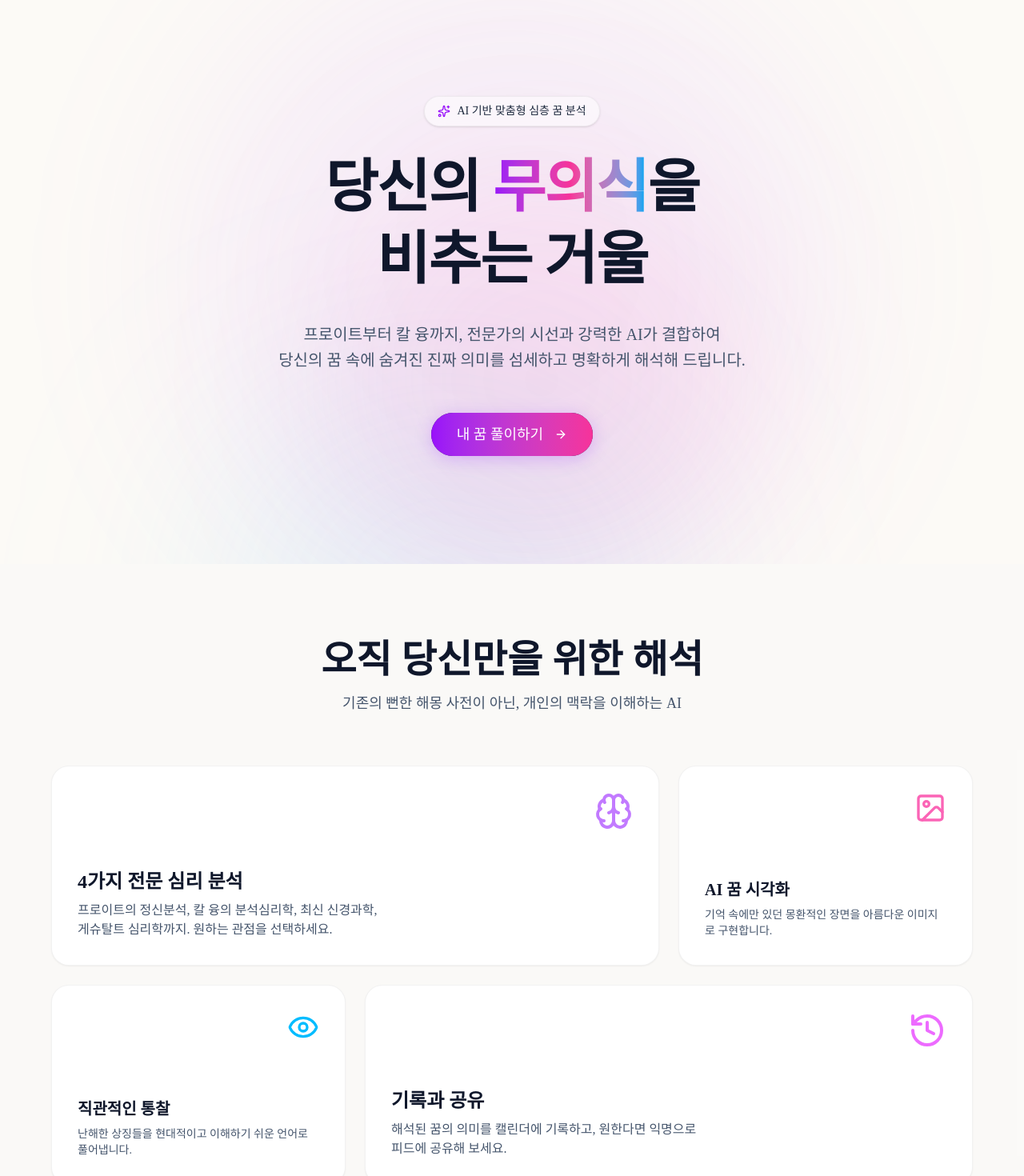
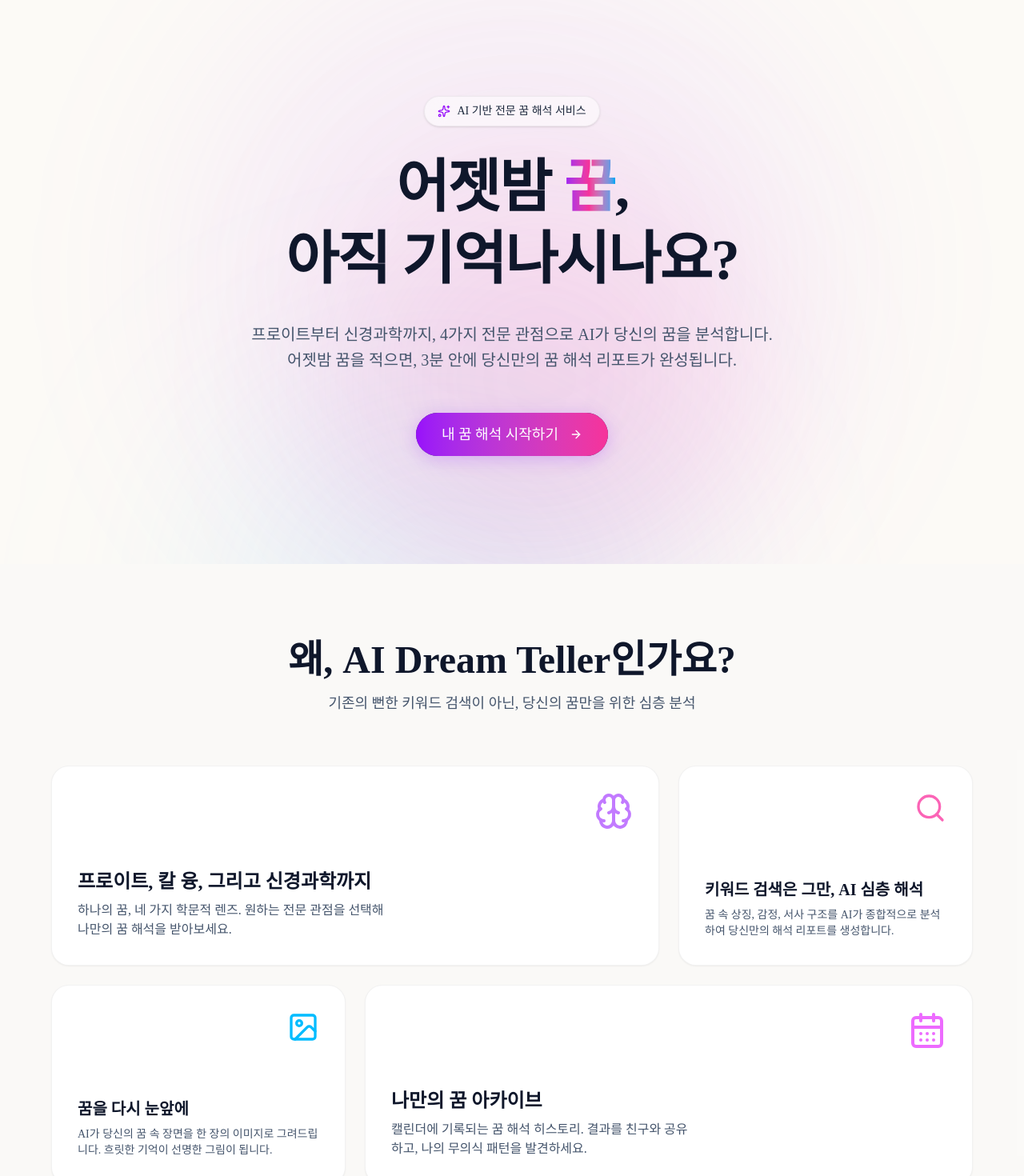
Before and after one commit to cobaetoo/ai-dream-teller, a Next.js app: page / in a window 1280 px wide. Shown: the part 80-1550 px from the top of the page at 80% size. Built offline with nearby package versions, Linux system fonts and the light colour scheme.

Commit message:
feat: 랜딩 페이지 후킹 카피 및 Bento Grid UI 개선
- PRD.md: 임팩트 있는 히어로 섹션 및 기능 소개 기획 내용 업데이트
- src/app/page.tsx: 기획안에 맞춘 히어로 섹션, CTA, 기능 소개(Bento Grid) 구현 및 시각적 효과 강화

```diff
--- a/src/app/page.tsx
+++ b/src/app/page.tsx
@@ -1,43 +1,67 @@
 import type { Metadata } from 'next';
 import Link from 'next/link';
 import { Button } from '@/components/ui/button';
-import { Sparkles, ArrowRight, Brain, Image as ImageIcon, Eye, History } from 'lucide-react';
+import {
+  Sparkles,
+  ArrowRight,
+  Brain,
+  Image as ImageIcon,
+  Search,
+  CalendarDays,
+} from 'lucide-react';
 
 export const metadata: Metadata = {
-  title: 'AI Dream Teller - 당신의 무의식을 비추는 거울',
-  description: 'AI가 분석하는 당신의 꿈, 심층적인 해몽과 이미지를 제공합니다.',
+  title: 'AI Dream Teller - 어젯밤 꿈, 아직 기억나시나요?',
+  description:
+    '프로이트부터 신경과학까지 4가지 전문 관점으로 AI가 당신의 꿈을 분석합니다. 3분 안에 당신만의 꿈 해석 리포트를 받아보세요.',
 };
 
-export default function HomePage() {
+const HomePage = () => {
   return (
     <div className="flex flex-col w-full min-h-screen">
       {/* 1. Hero Section */}
       <section className="relative w-full min-h-[90vh] flex flex-col items-center justify-center overflow-hidden px-4 py-20">
-        {/* Background glowing orbs */}
-        <div className="absolute top-1/2 left-1/2 -translate-x-1/2 -translate-y-1/2 w-[800px] h-[800px] bg-purple-400/20 rounded-full blur-[120px] pointer-events-none opacity-50" />
-        <div className="absolute top-1/3 left-1/3 w-[500px] h-[500px] bg-pink-400/30 rounded-full blur-[100px] pointer-events-none opacity-40 mix-blend-multiply" />
-        <div className="absolute top-2/3 right-1/3 w-[600px] h-[600px] bg-sky-300/30 rounded-full blur-[120px] pointer-events-none opacity-40 mix-blend-multiply" />
+        {/* 배경 오로라 효과 - 몽환적이고 은은한 분위기 연출 */}
+        <div className="absolute top-1/2 left-1/2 -translate-x-1/2 -translate-y-1/2 w-[800px] h-[800px] bg-purple-400/20 rounded-full blur-[120px] pointer-events-none opacity-50 animate-pulse" />
+        <div className="absolute top-1/3 left-1/3 w-[500px] h-[500px] bg-pink-400/30 rounded-full blur-[100px] pointer-events-none opacity-40 mix-blend-multiply animate-pulse [animation-delay:1s]" />
+        <div className="absolute top-2/3 right-1/3 w-[600px] h-[600px] bg-sky-300/30 rounded-full blur-[120px] pointer-events-none opacity-40 mix-blend-multiply animate-pulse [animation-delay:2s]" />
 
         <div className="relative z-10 flex flex-col items-center text-center max-w-4xl mx-auto space-y-8">
+          {/* 뱃지 - 서비스 핵심 키워드 한눈에 전달 */}
           <div className="inline-flex items-center gap-2 px-4 py-2 rounded-full bg-white/50 border border-black/5 backdrop-blur-md shadow-sm">
             <Sparkles className="w-4 h-4 text-purple-600" />
-            <span className="text-sm font-medium text-slate-800">AI 기반 맞춤형 심층 꿈 분석</span>
+            <span className="text-sm font-medium text-slate-800">
+              AI 기반 전문 꿈 해석 서비스
+            </span>
           </div>
 
+          {/* H1 - PRD 기획: "어젯밤 꿈, 아직 기억나시나요?" */}
           <h1 className="text-5xl md:text-7xl font-bold tracking-tight leading-tight text-slate-900">
-            당신의 <span className="text-transparent bg-clip-text bg-linear-to-r from-purple-600 via-pink-500 to-sky-500">무의식</span>을<br />
-            비추는 거울
+            어젯밤{' '}
+            <span className="text-transparent bg-clip-text bg-linear-to-r from-purple-600 via-pink-500 to-sky-500">
+              꿈
+            </span>
+            ,
+            <br />
+            아직 기억나시나요?
           </h1>
 
+          {/* Sub-text - PRD 기획: 전문성 + AI + 편리함 + 결과물 전달 */}
           <p className="text-lg md:text-xl text-slate-600 max-w-2xl leading-relaxed">
-            프로이트부터 칼 융까지, 전문가의 시선과 강력한 AI가 결합하여<br className="hidden md:block" />
-            당신의 꿈 속에 숨겨진 진짜 의미를 섬세하고 명확하게 해석해 드립니다.
+            프로이트부터 신경과학까지, 4가지 전문 관점으로 AI가 당신의 꿈을
+            분석합니다.
+            <br className="hidden md:block" />
+            어젯밤 꿈을 적으면, 3분 안에 당신만의 꿈 해석 리포트가 완성됩니다.
           </p>
 
+          {/* CTA - PRD 기획: "내 꿈 해석 시작하기" */}
           <div className="pt-4">
             <Link href="/dream-teller">
-              <Button size="lg" className="h-14 px-8 text-lg rounded-full bg-linear-to-r from-purple-600 to-pink-500 hover:from-purple-500 hover:to-pink-400 text-white shadow-[0_4px_20px_rgba(168,85,247,0.3)] hover:shadow-[0_4px_30px_rgba(168,85,247,0.4)] transition-all group cursor-pointer">
-                내 꿈 풀이하기
+              <Button
+                size="lg"
+                className="h-14 px-8 text-lg rounded-full bg-linear-to-r from-purple-600 to-pink-500 hover:from-purple-500 hover:to-pink-400 text-white shadow-[0_4px_20px_rgba(168,85,247,0.3)] hover:shadow-[0_4px_30px_rgba(168,85,247,0.4)] transition-all group cursor-pointer"
+              >
+                내 꿈 해석 시작하기
                 <ArrowRight className="ml-2 w-5 h-5 group-hover:translate-x-1 transition-transform" />
               </Button>
             </Link>
@@ -49,118 +73,183 @@ export default function HomePage() {
       <section className="relative w-full py-24 px-4 bg-zinc-50/50">
         <div className="max-w-6xl mx-auto flex flex-col items-center">
           <div className="text-center mb-16 space-y-4">
-            <h2 className="text-3xl md:text-5xl font-bold text-slate-900">오직 당신만을 위한 해석</h2>
-            <p className="text-slate-600 text-lg">기존의 뻔한 해몽 사전이 아닌, 개인의 맥락을 이해하는 AI</p>
+            <h2 className="text-3xl md:text-5xl font-bold text-slate-900">
+              왜, AI Dream Teller인가요?
+            </h2>
+            <p className="text-slate-600 text-lg">
+              기존의 뻔한 키워드 검색이 아닌, 당신의 꿈만을 위한 심층 분석
+            </p>
           </div>
 
           <div className="grid grid-cols-1 md:grid-cols-3 gap-6 w-full auto-rows-[250px]">
-            {/* Bento Item 1 - Large */}
-            <div className="md:col-span-2 relative group overflow-hidden rounded-3xl bg-white border border-black/5 shadow-xs p-8 flex flex-col justify-end hover:shadow-md hover:border-purple-500/30 transition-all">
-              <div className="absolute inset-0 bg-linear-to-br from-purple-100 to-transparent opacity-0 group-hover:opacity-100 transition-opacity" />
-              <Brain className="absolute top-8 right-8 w-12 h-12 text-purple-400 group-hover:text-purple-500 transition-colors" />
+            {/* Card 1 (Main/Large) - 전문 관점 선택 */}
+            <div className="md:col-span-2 relative group overflow-hidden rounded-3xl bg-white border border-black/5 shadow-xs p-8 flex flex-col justify-end hover:shadow-md hover:border-purple-500/30 transition-all duration-300">
+              <div className="absolute inset-0 bg-linear-to-br from-purple-100 to-transparent opacity-0 group-hover:opacity-100 transition-opacity duration-300" />
+              <Brain className="absolute top-8 right-8 w-12 h-12 text-purple-400 group-hover:text-purple-500 group-hover:scale-110 transition-all duration-300" />
               <div className="relative z-10">
-                <h3 className="text-2xl font-bold text-slate-900 mb-2">4가지 전문 심리 분석</h3>
-                <p className="text-slate-600 max-w-sm">프로이트의 정신분석, 칼 융의 분석심리학, 최신 신경과학, 게슈탈트 심리학까지. 원하는 관점을 선택하세요.</p>
+                <h3 className="text-2xl font-bold text-slate-900 mb-2">
+                  프로이트, 칼 융, 그리고 신경과학까지
+                </h3>
+                <p className="text-slate-600 max-w-sm">
+                  하나의 꿈, 네 가지 학문적 렌즈. 원하는 전문 관점을 선택해
+                  나만의 꿈 해석을 받아보세요.
+                </p>
               </div>
             </div>
 
-            {/* Bento Item 2 */}
-            <div className="relative group overflow-hidden rounded-3xl bg-white border border-black/5 shadow-xs p-8 flex flex-col justify-end hover:shadow-md hover:border-pink-500/30 transition-all">
-               <div className="absolute inset-0 bg-linear-to-br from-pink-100 to-transparent opacity-0 group-hover:opacity-100 transition-opacity" />
-               <ImageIcon className="absolute top-8 right-8 w-10 h-10 text-pink-400 group-hover:text-pink-500 transition-colors" />
+            {/* Card 2 - AI 심층 분석 */}
+            <div className="relative group overflow-hidden rounded-3xl bg-white border border-black/5 shadow-xs p-8 flex flex-col justify-end hover:shadow-md hover:border-pink-500/30 transition-all duration-300">
+              <div className="absolute inset-0 bg-linear-to-br from-pink-100 to-transparent opacity-0 group-hover:opacity-100 transition-opacity duration-300" />
+              <Search className="absolute top-8 right-8 w-10 h-10 text-pink-400 group-hover:text-pink-500 group-hover:scale-110 transition-all duration-300" />
               <div className="relative z-10">
-                 <h3 className="text-xl font-bold text-slate-900 mb-2">AI 꿈 시각화</h3>
-                 <p className="text-slate-600 text-sm">기억 속에만 있던 몽환적인 장면을 아름다운 이미지로 구현합니다.</p>
+                <h3 className="text-xl font-bold text-slate-900 mb-2">
+                  키워드 검색은 그만, AI 심층 해석
+                </h3>
+                <p className="text-slate-600 text-sm">
+                  꿈 속 상징, 감정, 서사 구조를 AI가 종합적으로 분석하여
+                  당신만의 해석 리포트를 생성합니다.
+                </p>
               </div>
             </div>
 
-            {/* Bento Item 3 */}
-            <div className="relative group overflow-hidden rounded-3xl bg-white border border-black/5 shadow-xs p-8 flex flex-col justify-end hover:shadow-md hover:border-blue-500/30 transition-all">
-               <div className="absolute inset-0 bg-linear-to-br from-sky-100 to-transparent opacity-0 group-hover:opacity-100 transition-opacity" />
-               <Eye className="absolute top-8 right-8 w-10 h-10 text-sky-400 group-hover:text-sky-500 transition-colors" />
+            {/* Card 3 - AI 꿈 시각화 */}
+            <div className="relative group overflow-hidden rounded-3xl bg-white border border-black/5 shadow-xs p-8 flex flex-col justify-end hover:shadow-md hover:border-blue-500/30 transition-all duration-300">
+              <div className="absolute inset-0 bg-linear-to-br from-sky-100 to-transparent opacity-0 group-hover:opacity-100 transition-opacity duration-300" />
+              <ImageIcon className="absolute top-8 right-8 w-10 h-10 text-sky-400 group-hover:text-sky-500 group-hover:scale-110 transition-all duration-300" />
               <div className="relative z-10">
-                 <h3 className="text-xl font-bold text-slate-900 mb-2">직관적인 통찰</h3>
-                 <p className="text-slate-600 text-sm">난해한 상징들을 현대적이고 이해하기 쉬운 언어로 풀어냅니다.</p>
+                <h3 className="text-xl font-bold text-slate-900 mb-2">
+                  꿈을 다시 눈앞에
+                </h3>
+                <p className="text-slate-600 text-sm">
+                  AI가 당신의 꿈 속 장면을 한 장의 이미지로 그려드립니다.
+                  흐릿한 기억이 선명한 그림이 됩니다.
+                </p>
               </div>
             </div>
 
-            {/* Bento Item 4 - Wide */}
-            <div className="md:col-span-2 relative group overflow-hidden rounded-3xl bg-white border border-black/5 shadow-xs p-8 flex flex-col justify-end hover:shadow-md hover:border-fuchsia-500/30 transition-all">
-               <div className="absolute inset-0 bg-linear-to-r from-fuchsia-100 to-transparent opacity-0 group-hover:opacity-100 transition-opacity" />
-               <History className="absolute top-8 right-8 w-12 h-12 text-fuchsia-400 group-hover:text-fuchsia-500 transition-colors" />
+            {/* Card 4 (Wide) - 기록 & 공유 */}
+            <div className="md:col-span-2 relative group overflow-hidden rounded-3xl bg-white border border-black/5 shadow-xs p-8 flex flex-col justify-end hover:shadow-md hover:border-fuchsia-500/30 transition-all duration-300">
+              <div className="absolute inset-0 bg-linear-to-r from-fuchsia-100 to-transparent opacity-0 group-hover:opacity-100 transition-opacity duration-300" />
+              <CalendarDays className="absolute top-8 right-8 w-12 h-12 text-fuchsia-400 group-hover:text-fuchsia-500 group-hover:scale-110 transition-all duration-300" />
               <div className="relative z-10">
-                 <h3 className="text-2xl font-bold text-slate-900 mb-2">기록과 공유</h3>
-                 <p className="text-slate-600 max-w-sm">해석된 꿈의 의미를 캘린더에 기록하고, 원한다면 익명으로 피드에 공유해 보세요.</p>
+                <h3 className="text-2xl font-bold text-slate-900 mb-2">
+                  나만의 꿈 아카이브
+                </h3>
+                <p className="text-slate-600 max-w-sm">
+                  캘린더에 기록되는 꿈 해석 히스토리. 결과를 친구와 공유하고,
+                  나의 무의식 패턴을 발견하세요.
+                </p>
               </div>
             </div>
           </div>
         </div>
       </section>
 
-      {/* 3. Recent Feeds Preview Section */}
+      {/* 3. 이전 유저들의 꿈 해몽 예시 리스트 섹션 */}
       <section className="relative w-full py-24 px-4 overflow-hidden">
         <div className="absolute top-0 right-0 w-[500px] h-[500px] bg-purple-200/50 rounded-full blur-[100px] pointer-events-none mix-blend-multiply" />
 
         <div className="max-w-6xl mx-auto relative z-10">
           <div className="flex flex-col md:flex-row md:items-end justify-between mb-12 gap-6">
             <div>
-              <h2 className="text-3xl font-bold text-slate-900 mb-4">다른 사람들의 꿈 이야기</h2>
-              <p className="text-slate-600">매일 업데이트되는 흥미롭고 신비로운 해몽 결과들</p>
+              <h2 className="text-3xl font-bold text-slate-900 mb-4">
+                다른 사람들의 꿈 이야기
+              </h2>
+              <p className="text-slate-600">
+                매일 업데이트되는 흥미롭고 신비로운 해몽 결과들
+              </p>
             </div>
             <Link href="/feeds" className="cursor-pointer">
-              <Button variant="outline" className="rounded-full border-slate-200 text-slate-700 hover:bg-slate-100 cursor-pointer">
-                더 많은 꿈 보기 <ArrowRight className="ml-2 w-4 h-4" />
+              <Button
+                variant="outline"
+                className="rounded-full border-slate-200 text-slate-700 hover:bg-slate-100 cursor-pointer"
+              >
+                더 많은 꿈 보기{' '}
+                <ArrowRight className="ml-2 w-4 h-4" />
               </Button>
             </Link>
           </div>
 
           <div className="grid grid-cols-1 sm:grid-cols-2 lg:grid-cols-3 gap-6">
-            {/* Dummy Card 1 */}
-            <Link href="/dream-result/dummy-1" className="block group cursor-pointer">
-              <div className="rounded-2xl bg-white border border-black/5 shadow-xs overflow-hidden h-full hover:shadow-lg transition-all">
+            {/* 더미 카드 1 - 이미지 포함 */}
+            <Link
+              href="/dream-result/dummy-1"
+              className="block group cursor-pointer"
+            >
+              <div className="rounded-2xl bg-white border border-black/5 shadow-xs overflow-hidden h-full hover:shadow-lg transition-all duration-300">
                 <div className="aspect-video w-full bg-linear-to-br from-indigo-200 to-purple-200 relative">
                   <div className="absolute inset-0 mix-blend-multiply bg-[url('https://images.unsplash.com/photo-1534447677768-be436bb09401?q=80&w=800&auto=format&fit=crop')] bg-cover bg-center" />
                 </div>
                 <div className="p-6">
                   <div className="flex items-center gap-2 mb-3">
-                    <span className="px-2 py-1 text-xs font-medium rounded-full bg-purple-100 text-purple-700">칼 융 기반</span>
+                    <span className="px-2 py-1 text-xs font-medium rounded-full bg-purple-100 text-purple-700">
+                      칼 융 기반
+                    </span>
                     <span className="text-xs text-slate-500">2시간 전</span>
                   </div>
-                  <h4 className="font-semibold text-lg text-slate-900 line-clamp-1 mb-2">하늘을 나는 고래를 본 꿈</h4>
-                  <p className="text-sm text-slate-600 line-clamp-2">당신이 마주한 고래는 거대한 무의식의 흐름을 상징합니다. 현재 겪고 있는 감정적 변화에 순응하라는 무의식의 메시지로 해석될 수 있습니다...</p>
+                  <h4 className="font-semibold text-lg text-slate-900 line-clamp-1 mb-2">
+                    하늘을 나는 고래를 본 꿈
+                  </h4>
+                  <p className="text-sm text-slate-600 line-clamp-2">
+                    당신이 마주한 고래는 거대한 무의식의 흐름을 상징합니다.
+                    현재 겪고 있는 감정적 변화에 순응하라는 무의식의
+                    메시지로 해석될 수 있습니다...
+                  </p>
                 </div>
               </div>
             </Link>
 
-            {/* Dummy Card 2 */}
-            <Link href="/dream-result/dummy-2" className="block group cursor-pointer">
-              <div className="rounded-2xl bg-white border border-black/5 shadow-xs overflow-hidden h-full hover:shadow-lg transition-all">
+            {/* 더미 카드 2 - 텍스트 전용 */}
+            <Link
+              href="/dream-result/dummy-2"
+              className="block group cursor-pointer"
+            >
+              <div className="rounded-2xl bg-white border border-black/5 shadow-xs overflow-hidden h-full hover:shadow-lg transition-all duration-300">
                 <div className="p-6 h-full flex flex-col justify-between">
                   <div>
                     <div className="flex items-center gap-2 mb-3">
-                      <span className="px-2 py-1 text-xs font-medium rounded-full bg-pink-100 text-pink-700">프로이트 기반</span>
+                      <span className="px-2 py-1 text-xs font-medium rounded-full bg-pink-100 text-pink-700">
+                        프로이트 기반
+                      </span>
                       <span className="text-xs text-slate-500">5시간 전</span>
                     </div>
-                    <h4 className="font-semibold text-lg text-slate-900 line-clamp-1 mb-2">끝없이 이어지는 계단</h4>
-                    <p className="text-sm text-slate-600 line-clamp-4">계단을 끊임없이 내려가는 꿈은 내면 깊은 곳으로 침잠하려는 욕구를 나타냅니다. 억압된 감정이나 피하고 싶었던 과거의 기억이 표면으로 드러나기 위한 준비 과정입니다.</p>
+                    <h4 className="font-semibold text-lg text-slate-900 line-clamp-1 mb-2">
+                      끝없이 이어지는 계단
+                    </h4>
+                    <p className="text-sm text-slate-600 line-clamp-4">
+                      계단을 끊임없이 내려가는 꿈은 내면 깊은 곳으로
+                      침잠하려는 욕구를 나타냅니다. 억압된 감정이나 피하고
+                      싶었던 과거의 기억이 표면으로 드러나기 위한 준비
+                      과정입니다.
+                    </p>
                   </div>
                 </div>
               </div>
             </Link>
 
-            {/* Dummy Card 3 */}
-            <Link href="/dream-result/dummy-3" className="block group cursor-pointer">
-              <div className="rounded-2xl bg-white border border-black/5 shadow-xs overflow-hidden h-full hover:shadow-lg transition-all">
+            {/* 더미 카드 3 - 이미지 포함 */}
+            <Link
+              href="/dream-result/dummy-3"
+              className="block group cursor-pointer"
+            >
+              <div className="rounded-2xl bg-white border border-black/5 shadow-xs overflow-hidden h-full hover:shadow-lg transition-all duration-300">
                 <div className="aspect-video w-full bg-linear-to-br from-sky-200 to-blue-200 relative">
                   <div className="absolute inset-0 mix-blend-multiply bg-[url('https://images.unsplash.com/photo-1518709268805-4e9042af9f23?q=80&w=800&auto=format&fit=crop')] bg-cover bg-center" />
                 </div>
                 <div className="p-6">
                   <div className="flex items-center gap-2 mb-3">
-                    <span className="px-2 py-1 text-xs font-medium rounded-full bg-sky-100 text-sky-700">신경과학 기반</span>
+                    <span className="px-2 py-1 text-xs font-medium rounded-full bg-sky-100 text-sky-700">
+                      신경과학 기반
+                    </span>
                     <span className="text-xs text-slate-500">1일 전</span>
                   </div>
-                  <h4 className="font-semibold text-lg text-slate-900 line-clamp-1 mb-2">거울 속에 비친 낯선 나</h4>
-                  <p className="text-sm text-slate-600 line-clamp-2">최근 극심한 스트레스로 인해 뇌의 특정 부분에서 기억 체계가 강하게 활성화되며 발현된 이미지입니다...</p>
+                  <h4 className="font-semibold text-lg text-slate-900 line-clamp-1 mb-2">
+                    거울 속에 비친 낯선 나
+                  </h4>
+                  <p className="text-sm text-slate-600 line-clamp-2">
+                    최근 극심한 스트레스로 인해 뇌의 특정 부분에서 기억
+                    체계가 강하게 활성화되며 발현된 이미지입니다...
+                  </p>
                 </div>
               </div>
             </Link>
@@ -169,4 +258,6 @@ export default function HomePage() {
       </section>
     </div>
   );
-}
+};
+
+export default HomePage;
```
Also changed, not shown: .agents/PRD.md. Lines whose indentation alone changed are shown as unchanged.
